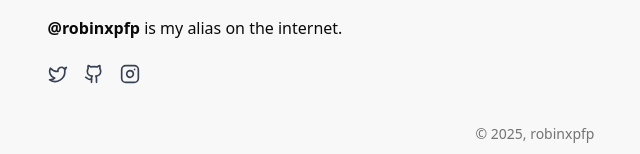
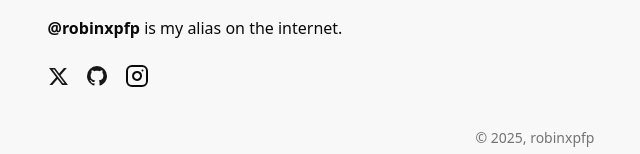
Before and after one commit to diquesaul/robinlabs, a Next.js app: page / in a window 1280 px wide. Shown: the part 360-514 px from the top of the page, without its empty margins (319-959 px from the left). Built offline with nearby package versions, Linux system fonts and the light colour scheme.

Commit message:
add icons

```diff
--- a/app/work/project-list.tsx
+++ b/app/work/project-list.tsx
@@ -10,7 +10,7 @@ export function ProjectList() {
         {projects.map((project: Project) => (
           <li
             key={project.name}
-            className="flex items-center gap-2 transition-transform duration-200 hover:translate-x-1  hover:bg-gray-200/40 rounded-xl p-2 hover:opacity-65"
+            className="flex items-center gap-2 transition-transform duration-200 hover:translate-x-1  hover:bg-gray-200/40 rounded-xl p-2 hover:opacity-65 hover:cursor-pointer"
           >
             <ArrowUpRight className="size-5 text-foreground" />
             <a
--- /dev/null
+++ b/components/icons/github.tsx
@@ -0,0 +1,18 @@
+import { social_style } from "@/lib/constants";
+
+export const GithubIcon = () => {
+  return (
+    <svg
+      xmlns="http://www.w3.org/2000/svg"
+      width="24"
+      height="24"
+      viewBox="0 0 24 24"
+      className={social_style}
+    >
+      <path
+        fill="currentColor"
+        d="M12 2A10 10 0 0 0 2 12c0 4.42 2.87 8.17 6.84 9.5c.5.08.66-.23.66-.5v-1.69c-2.77.6-3.36-1.34-3.36-1.34c-.46-1.16-1.11-1.47-1.11-1.47c-.91-.62.07-.6.07-.6c1 .07 1.53 1.03 1.53 1.03c.87 1.52 2.34 1.07 2.91.83c.09-.65.35-1.09.63-1.34c-2.22-.25-4.55-1.11-4.55-4.92c0-1.11.38-2 1.03-2.71c-.1-.25-.45-1.29.1-2.64c0 0 .84-.27 2.75 1.02c.79-.22 1.65-.33 2.5-.33c.85 0 1.71.11 2.5.33c1.91-1.29 2.75-1.02 2.75-1.02c.55 1.35.2 2.39.1 2.64c.65.71 1.03 1.6 1.03 2.71c0 3.82-2.34 4.66-4.57 4.91c.36.31.69.92.69 1.85V21c0 .27.16.59.67.5C19.14 20.16 22 16.42 22 12A10 10 0 0 0 12 2Z"
+      ></path>
+    </svg>
+  );
+};
--- /dev/null
+++ b/components/icons/instagram.tsx
@@ -0,0 +1,18 @@
+import { social_style } from "@/lib/constants";
+
+export const InstagramIcon = () => {
+  return (
+    <svg
+      xmlns="http://www.w3.org/2000/svg"
+      width="24"
+      height="24"
+      viewBox="0 0 24 24"
+      className={social_style}
+    >
+      <path
+        fill="currentColor"
+        d="M12 2.163c3.204 0 3.584.012 4.85.07 1.366.062 2.633.326 3.608 1.301.975.975 1.24 2.242 1.301 3.608.058 1.266.07 1.646.07 4.85s-.012 3.584-.07 4.85c-.062 1.366-.326 2.633-1.301 3.608-.975.975-2.242 1.24-3.608 1.301-1.266.058-1.646.07-4.85.07s-3.584-.012-4.85-.07c-1.366-.062-2.633-.326-3.608-1.301-.975-.975-1.24-2.242-1.301-3.608-.058-1.266-.07-1.646-.07-4.85s.012-3.584.07-4.85c.062-1.366.326-2.633 1.301-3.608.975-.975 2.242-1.24 3.608-1.301 1.266-.058 1.646-.07 4.85-.07zm0-2.163c-3.259 0-3.667.014-4.947.072-1.285.058-2.5.29-3.47 1.26-.97.97-1.202 2.185-1.26 3.47-.058 1.28-.072 1.688-.072 4.947s.014 3.667.072 4.947c.058 1.285.29 2.5 1.26 3.47.97.97 2.185 1.202 3.47 1.26 1.28.058 1.688.072 4.947.072s3.667-.014 4.947-.072c1.285-.058 2.5-.29 3.47-1.26.97-.97 1.202-2.185 1.26-3.47.058-1.28.072-1.688.072-4.947s-.014-3.667-.072-4.947c-.058-1.285-.29-2.5-1.26-3.47-.97-.97-2.185-1.202-3.47-1.26-1.28-.058-1.688-.072-4.947-.072zm0 5.838c-3.31 0-6 2.69-6 6s2.69 6 6 6 6-2.69 6-6-2.69-6-6-6zm0 10c-2.206 0-4-1.794-4-4s1.794-4 4-4 4 1.794 4 4-1.794 4-4 4zm6.406-11.845c-.796 0-1.44.645-1.44 1.44s.645 1.44 1.44 1.44 1.44-.645 1.44-1.44-.645-1.44-1.44-1.44z"
+      ></path>
+    </svg>
+  );
+};
--- /dev/null
+++ b/components/icons/x.tsx
@@ -0,0 +1,19 @@
+import { social_style } from "@/lib/constants";
+import { cn } from "@/lib/utils";
+
+export const XIcon = () => {
+  return (
+    <svg
+      xmlns="http://www.w3.org/2000/svg"
+      width="21"
+      height="21"
+      viewBox="0 0 24 24"
+      className={cn(social_style, `mt-0.5 `)}
+    >
+      <path
+        fill="currentColor"
+        d="M18.205 2.25h3.308l-7.227 8.26l8.502 11.24H16.13l-5.214-6.817L4.95 21.75H1.64l7.73-8.835L1.215 2.25H8.04l4.713 6.231l5.45-6.231Zm-1.161 17.52h1.833L7.045 4.126H5.078L17.044 19.77Z"
+      ></path>
+    </svg>
+  );
+};
--- a/components/social.tsx
+++ b/components/social.tsx
@@ -1,5 +1,7 @@
-import { Github, Instagram, Twitter } from "lucide-react";
+import { XIcon } from "@/components/icons/x";
+import { GithubIcon } from "@/components/icons/github";
 import Link from "next/link";
+import { Instagram } from "lucide-react";
 
 export function SocialLinks() {
   return (
@@ -8,28 +10,22 @@ export function SocialLinks() {
         href="https://twitter.com/robinxpfp"
         target="_blank"
         rel="noopener noreferrer"
-        className="text-gray-700 hover:text-gray-900 dark:text-gray-300 dark:hover:text-white transition-colors"
       >
-        <Twitter size={20} />
-        <span className="sr-only">X (Twitter)</span>
+        <XIcon />
       </Link>
       <Link
         href="https://github.com/robinxpfp"
         target="_blank"
         rel="noopener noreferrer"
-        className="text-gray-700 hover:text-gray-900 dark:text-gray-300 dark:hover:text-white transition-colors"
       >
-        <Github size={20} />
-        <span className="sr-only">GitHub</span>
+        <GithubIcon />
       </Link>
       <Link
         href="https://instagram.com/robinxpfp"
         target="_blank"
         rel="noopener noreferrer"
-        className="text-gray-700 hover:text-gray-900 dark:text-gray-300 dark:hover:text-white transition-colors"
       >
-        <Instagram size={20} />
-        <span className="sr-only">Instagram</span>
+        <Instagram size={24} />{" "}
       </Link>
     </div>
   );
--- /dev/null
+++ b/lib/constants.ts
@@ -0,0 +1 @@
+export const social_style = `text-primary hover:text-muted-foreground transition-colors`;
--- a/lib/work.ts
+++ b/lib/work.ts
@@ -5,6 +5,16 @@ export type Project = {
 };
 
 export const projects: Project[] = [
+  {
+    name: "my cloud menu",
+    description: "A cloud-based menu solution for restaurants",
+    url: "https://www.linkedin.com/company/mycloudmenu",
+  },
+  {
+    name: "robotic nation",
+    description: "A company specializing in robotic process automation (RPA)",
+    url: "https://www.linkedin.com/company/roboticnation",
+  },
   {
     name: "weather app",
     description: "A simple weather forecasting application",
@@ -20,14 +30,4 @@ export const projects: Project[] = [
     description: "My personal portfolio showcasing my work",
     url: "https://robinlabs.xyz",
   },
-  {
-    name: "my cloud menu",
-    description: "A cloud-based menu solution for restaurants",
-    url: "https://www.linkedin.com/company/mycloudmenu",
-  },
-  {
-    name: "robotic nation",
-    description: "A company specializing in robotic process automation (RPA)",
-    url: "https://www.linkedin.com/company/roboticnation",
-  },
 ];
```
